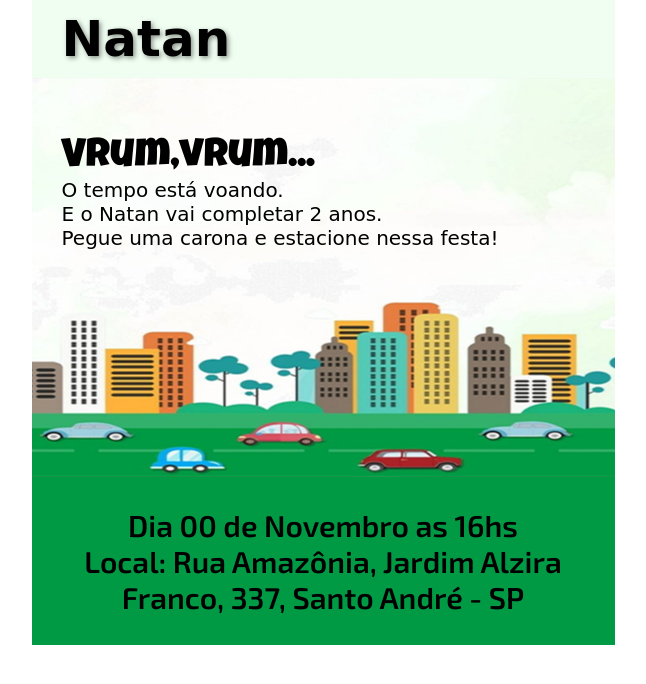
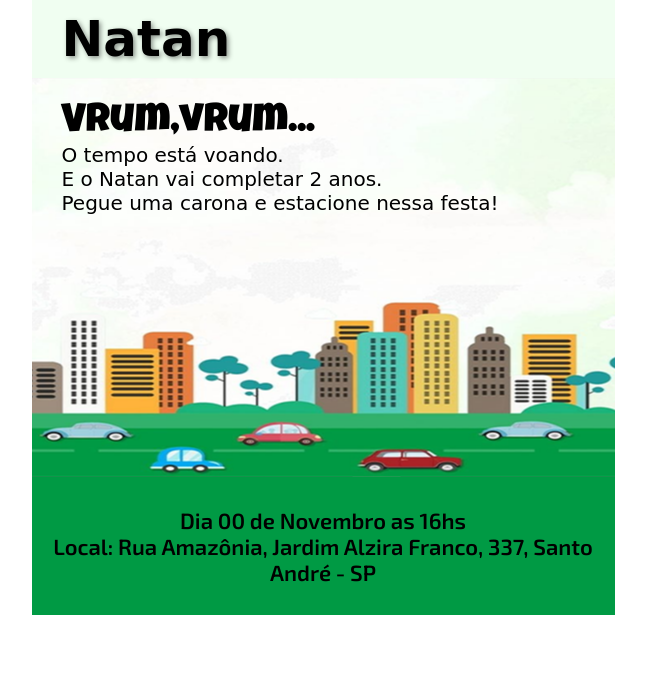
Before and after one commit to tiagosantos0412/aniversario-natan, a plain HTML site: page index.html in a window 1280 px wide. Shown: the whole page, without its empty margins (317-963 px from the left). Drawn offline with Linux system fonts and the light colour scheme; a web font is replaced by a local one.

Commit message:
Corrigindo as margens do texto e do título

```diff
--- a/assets/css/style.css
+++ b/assets/css/style.css
@@ -29,7 +29,7 @@
 }
 
 .container .frase .titulo-frase {
-    margin-top: 50px;
+    margin-top: 15px;
     font-family: var(--fonte-1);
     font-size: 4rem;
 }
@@ -48,6 +48,6 @@
 
 .rodape p {
     font-family: var(--fonte-3);
-    font-size: 3rem;
+    font-size: 2.2rem;
     font-weight: 600;
 }
```
